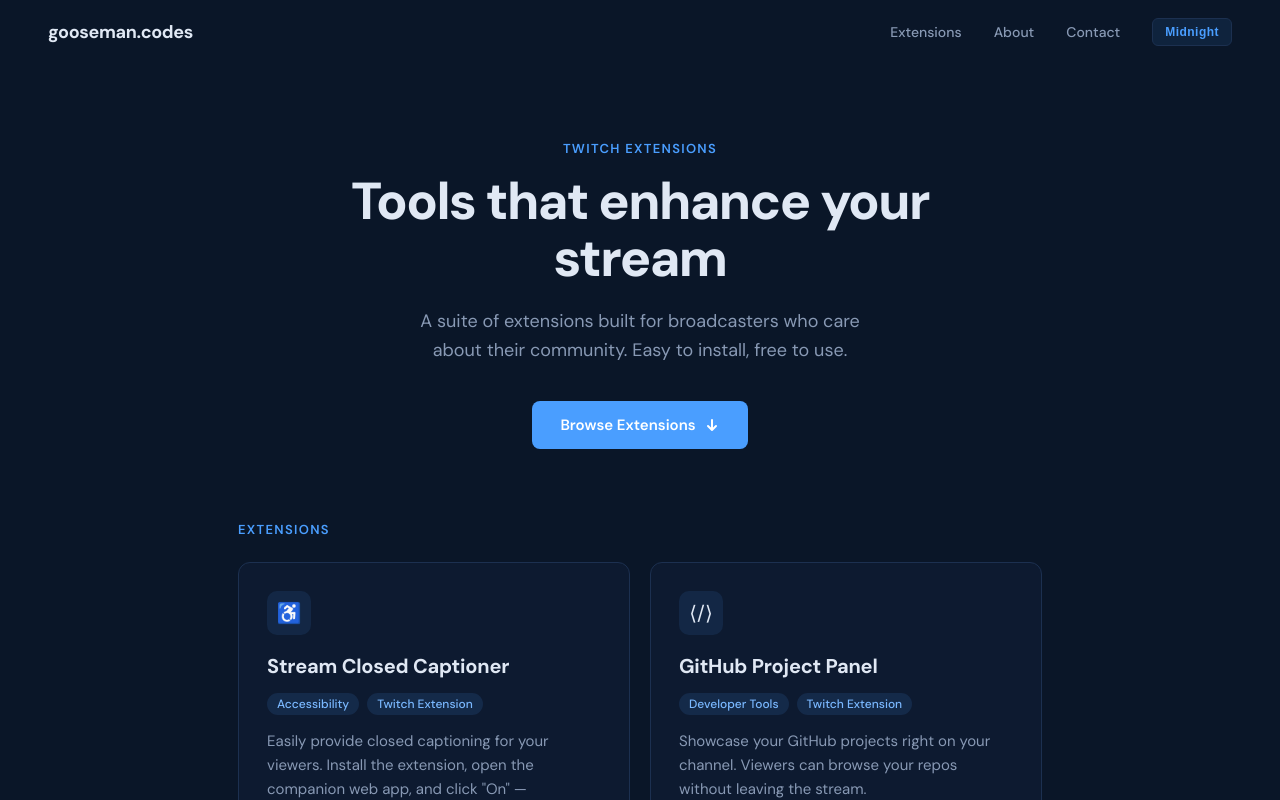
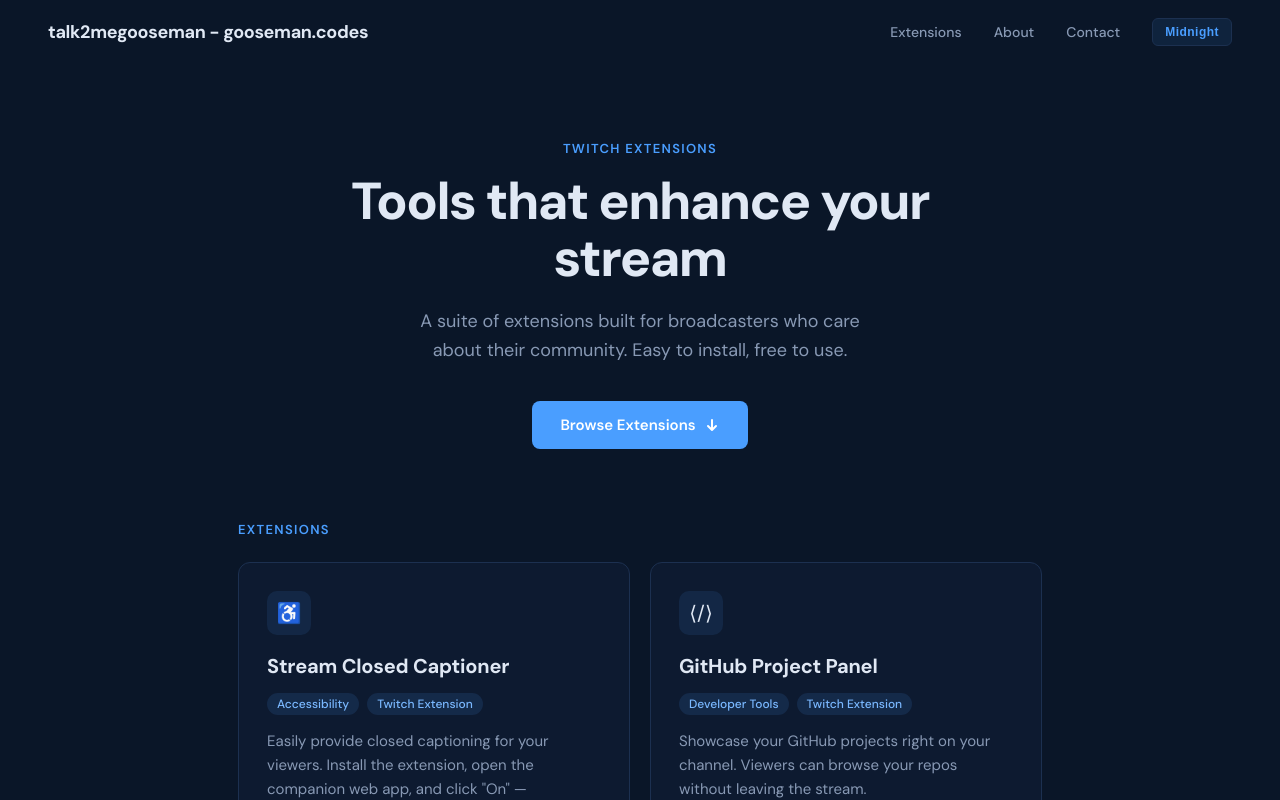
Before and after one commit to talk2MeGooseman/gooseman-codes-ui, a React (Vite) app: page / in a window 1280 px wide. Shown: the top 800 px of the page. Built offline with nearby package versions, Linux system fonts and the light colour scheme; the HTML template or start-up script is replaced by a standard one.

Commit message:
Update NavBar text from 'gooseman.codes' to 'talk2megooseman - gooseman.codes'

```diff
--- a/src/components/NavBar/index.jsx
+++ b/src/components/NavBar/index.jsx
@@ -28,7 +28,7 @@
       transition: 'all 0.3s ease',
     }}>
       <div style={{ fontSize: 18, fontWeight: 700, color: p.text, letterSpacing: '-0.02em' }}>
-        gooseman.codes
+        talk2megooseman - gooseman.codes
       </div>
       <div style={{ display: 'flex', alignItems: 'center', gap: 32 }}>
         {['Extensions', 'About', 'Contact'].map(label => (
```
